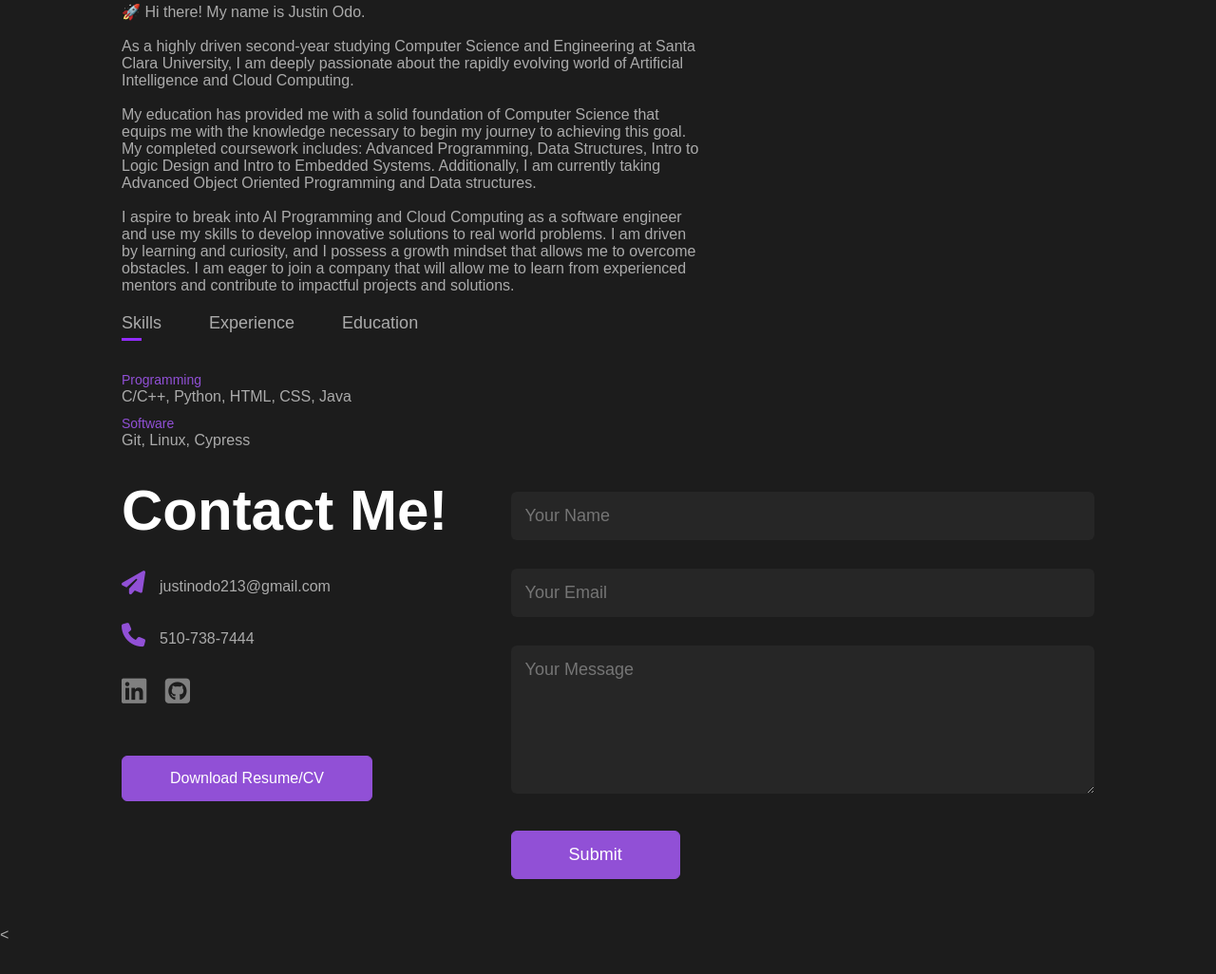
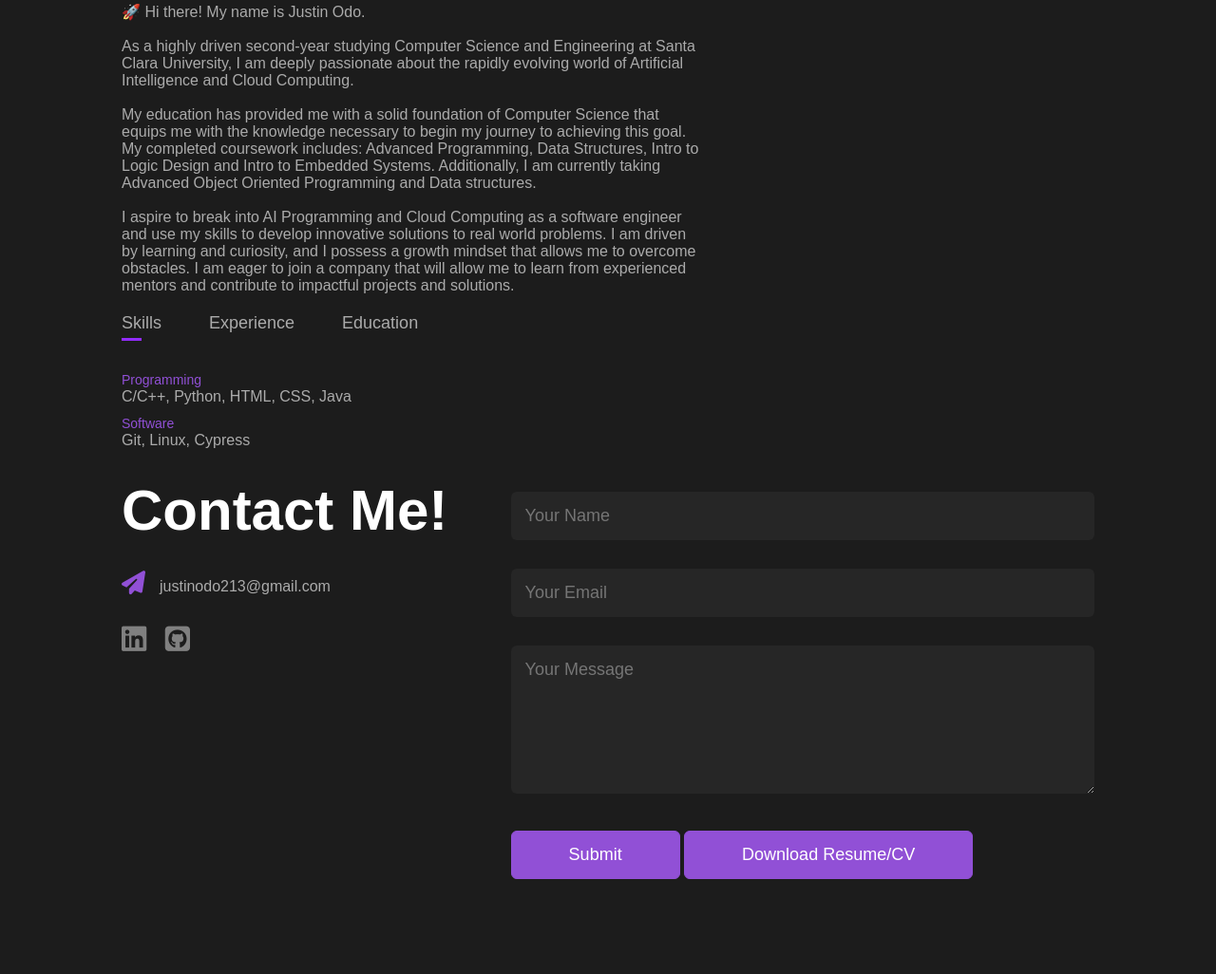
Before and after one commit to JodoSCU/Portfolio, a plain HTML site: page index.html in a window 1280 px wide. Shown: the part 2975-4001 px from the top of the page at 95% size. Drawn offline with Linux system fonts and the light colour scheme.

Commit message:
Update index.html

```diff
--- a/index.html
+++ b/index.html
@@ -160,12 +160,11 @@
             <div class="contact-left">
                 <h1 class="sub-title">Contact Me!</h1>
                 <p><i class="fa-solid fa-paper-plane"></i>justinodo213@gmail.com</p>
-                <p><i class="fa-solid fa-phone"></i>510-738-7444</p>
                 <div class="social-icons">
                     <a href="https://www.linkedin.com/in/justin-odo/"><i class="fa-brands fa-linkedin"></i></a>
                     <a href="https://github.com/JodoSCU"><i class="fa-brands fa-square-github"></i></a>
                 </div>
-                <a href="images/JustinOdo_12_14_2023.pdf" download class="btn btn2">Download Resume/CV</a>
+                <!---<a href="images/JustinOdo_12_14_2023.pdf" download class="btn btn2">Download Resume/CV</a>----->
 
             </div>
             <div class="contact-right">
@@ -174,6 +173,7 @@
                     <input type="email" name="Email" placeholder="Your Email" required>
                     <textarea name="Message" rows="6" placeholder="Your Message"></textarea>
                     <button type="submit" class="btn btn2">Submit</button>
+                    <a href="images/JustinOdo_12_14_2023.pdf" download class="btn btn2">Download Resume/CV</a>
                 </form>
                 <span id="msg"></span>
              </div>
@@ -225,7 +225,7 @@
     })
 </script>
 
-<<script>
+<script>
     document.addEventListener("DOMContentLoaded", function () {
         window.addEventListener("scroll", function () {
             var navbar = document.getElementById("navbar");
```
